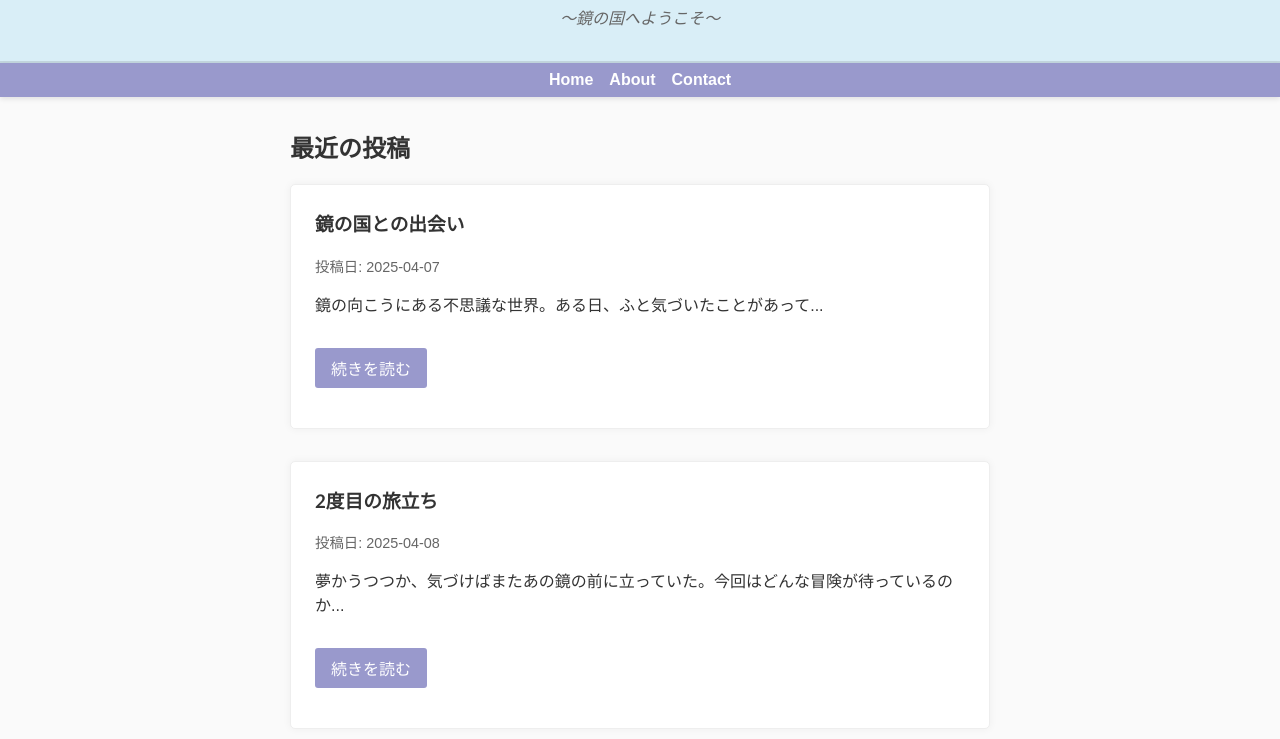
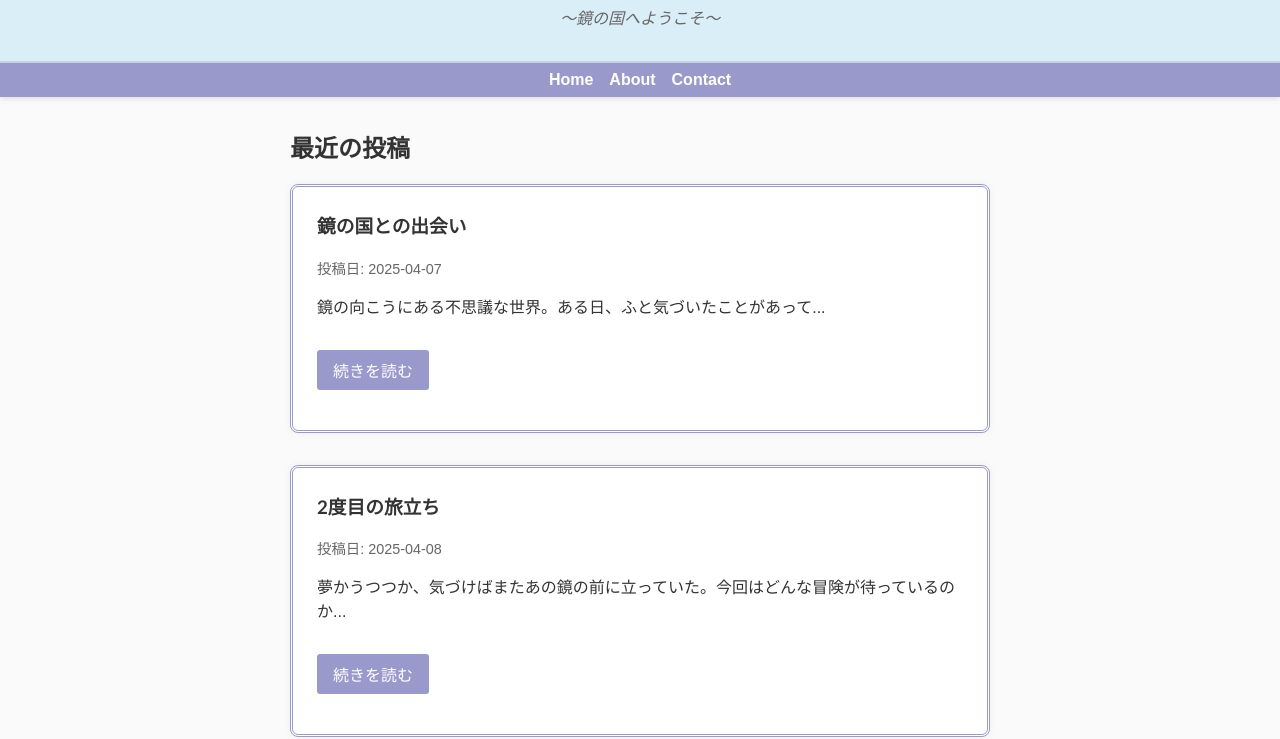
Before and after one commit to HanasakaAlice/HanasakaAlice.github.io, a plain HTML site: page index.html in a window 1280 px wide. Shown: the part 81-820 px from the top of the page. Drawn offline with Linux system fonts and the light colour scheme.

Commit message:
Update style.css

```diff
--- a/style.css
+++ b/style.css
@@ -74,13 +74,16 @@ body {
 
 /* 投稿要素 */
 .post, .post-summary {
+  /* 既存のスタイルがある場合はそれを活かしつつ、追加or変更 */
   background-color: #fff;
   padding: 1.5rem;
   margin-bottom: 2rem;
-  border-radius: 5px;
-  border: 1px solid #eee;
-  box-shadow: 0 0 8px rgba(0,0,0,0.05);
+  /* ここからが枠線・角丸・シャドウなど */
+  border: 3px double var(--accent-color); /* ダブル線 */
+  border-radius: 8px;                    /* 角を少し丸める */
+  box-shadow: 0 0 8px rgba(0, 0, 0, 0.05);/* さりげない影 */
 }
+
 
 .post h2, .post-summary h3 {
   margin-top: 0;
```
